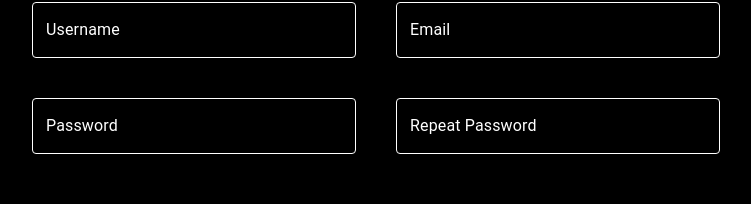
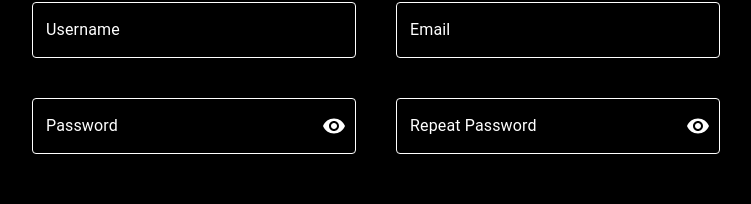
Before and after one commit to ginodevskode/devskode-cc, a Next.js app: page /register in a window 1280 px wide. Shown: the part 362-566 px from the top of the page, without its empty margins (264-1015 px from the left). Built offline with nearby package versions, Linux system fonts and the light colour scheme.

Commit message:
Signin and Login fixes

```diff
--- a/src/app/login/page.tsx
+++ b/src/app/login/page.tsx
@@ -28,7 +28,6 @@ const Login = () => {
 
   const onSubmit = async (data: loginData) => {
     const { email, password } = data;
-
     try {
       const response = await fetch("/api/auth/login", {
         method: "POST",
@@ -36,15 +35,16 @@ const Login = () => {
         body: JSON.stringify({ email, password }),
       });
 
-      const { message } = await response.json();
+      const { message, token } = await response.json();
 
       setMessage(message);
       setType(response.ok ? "success" : "error");
 
       if (response.ok) {
+        localStorage.setItem("authToken", token);
         setTimeout(() => {
-          router.push("/");
-        }, 1000);
+
+        })
       }
     } catch (error) {
       setMessage("An unexpected error occurred.");
--- a/src/app/register/page.tsx
+++ b/src/app/register/page.tsx
@@ -1,5 +1,11 @@
 "use client";
-import { Button, TextField, Typography } from "@mui/material";
+import {
+  Button,
+  TextField,
+  Typography,
+  InputAdornment,
+  IconButton,
+} from "@mui/material";
 import TwitterIcon from "@mui/icons-material/Twitter";
 import { useForm } from "react-hook-form";
 import { joiResolver } from "@hookform/resolvers/joi";
@@ -9,6 +15,9 @@ import { useState } from "react";
 import { registerSchema } from "@/validations/users";
 import { signupData, ToastStyle } from "@/utils/interfaces";
 import { Toast } from "@/sharedComponents/toast";
+
+import Visibility from "@mui/icons-material/Visibility";
+import VisibilityOff from "@mui/icons-material/VisibilityOff";
 
 const Register = () => {
   const {
@@ -22,6 +31,16 @@ const Register = () => {
   const [open, setOpen] = useState<boolean>(false);
   const [message, setMessage] = useState<string>("");
   const [type, setType] = useState<ToastStyle>();
+  const [showPassword, setShowPassword] = useState(false);
+  const [showRepeatPassword, setShowRepeatPassword] = useState(false);
+
+  const handleClickShowPassword = () => {
+    setShowPassword((prev) => !prev);
+  };
+
+  const handleClickShowRepeatPassword = () => {
+    setShowRepeatPassword((prev) => !prev);
+  };
 
   const onSubmit = async (data: signupData) => {
     const { first_name, last_name, username, email, password } = data;
@@ -187,13 +206,27 @@ const Register = () => {
                 <TextField
                   label="Password"
                   variant="outlined"
-                  type="password"
+                  type={showPassword ? "text" : "password"}
                   fullWidth
                   {...register("password")}
                   error={!!errors.password}
                   helperText={
                     errors.password ? String(errors.password.message) : ""
                   }
+                  InputProps={{
+                    endAdornment: (
+                      <InputAdornment position="end">
+                        <IconButton
+                          aria-label="toggle password visibility"
+                          onClick={handleClickShowPassword}
+                          edge="end"
+                          sx={{ color: "white" }}
+                        >
+                          {showPassword ? <VisibilityOff /> : <Visibility />}
+                        </IconButton>
+                      </InputAdornment>
+                    ),
+                  }}
                   sx={{
                     "& .MuiOutlinedInput-root": {
                       "& fieldset": {
@@ -216,13 +249,29 @@ const Register = () => {
                 <TextField
                   label="Repeat Password"
                   variant="outlined"
-                  type="password"
+                  type={showRepeatPassword ? "text" : "password"}
                   fullWidth
                   {...register("repeat_password")}
-                  error={!!errors.password}
+                  error={!!errors.repeat_password}
                   helperText={
-                    errors.password ? String(errors.password.message) : ""
+                    errors.repeat_password
+                      ? String(errors.repeat_password.message)
+                      : ""
                   }
+                  InputProps={{
+                    endAdornment: (
+                      <InputAdornment position="end">
+                        <IconButton
+                          aria-label="toggle password visibility"
+                          onClick={handleClickShowRepeatPassword}
+                          edge="end"
+                          sx={{ color: "white" }}
+                        >
+                          {showPassword ? <VisibilityOff /> : <Visibility />}
+                        </IconButton>
+                      </InputAdornment>
+                    ),
+                  }}
                   sx={{
                     "& .MuiOutlinedInput-root": {
                       "& fieldset": {
--- a/src/pages/api/auth/login.ts
+++ b/src/pages/api/auth/login.ts
@@ -1,28 +1,42 @@
 import { NextApiRequest, NextApiResponse } from 'next';
-import fs from 'fs';
-import path from 'path';
+
 import bcrypt from 'bcryptjs';
 import jwt from 'jsonwebtoken';
 
-import { User } from '@/utils/interfaces';
+import handleUser from '@/server/crud';
+
+
 
 export default async function handler(req: NextApiRequest, res: NextApiResponse) {
+  const JWT_SECRET = process.env.NEXT_PUBLIC_JWT_SECRET;
+
+  if (!JWT_SECRET) {
+    throw new Error('JWT_SECRET is not defined');
+  }
+
   if (req.method === 'POST') {
     const { email, password } = req.body;
-    console.log(email, password)
-
-    const filePath = path.join(process.cwd(), 'src', 'data.json');
-    const fileContents = fs.readFileSync(filePath, 'utf8');
-    const data = JSON.parse(fileContents);
-
-    const user = data.users.find((user: User) => user.email === email && user.password === password);
 
 
-    if (user) {
-      res.status(200).json({ message: 'Login successful' });
-    } else {
-      res.status(401).json({ message: 'Invalid email or password' });
+    const user = await handleUser.searchByEmail(email);
+
+    if (!user) {
+      return res.status(401).json({ message: 'User not found' });
     }
+
+    const passwordMatch = await bcrypt.compare(password, user.password);
+
+    if(!passwordMatch) {
+      return res.status(401).json({ message: 'Invalid Password' });
+    }
+
+    const token = jwt.sign(
+      { id: user.id, email: user.email },
+      JWT_SECRET,
+      { expiresIn: '1h' }
+    );
+
+    res.status(200).json({ message: 'Login successful', token });
   } else {
     res.status(405).json({ message: 'Method Not Allowed' });
   }
--- a/src/pages/api/auth/signup.ts
+++ b/src/pages/api/auth/signup.ts
@@ -1,8 +1,9 @@
 import { NextApiRequest, NextApiResponse } from 'next';
-import fs from 'fs';
-import path from 'path';
+// import fs from 'fs';
+// import path from 'path';
 import { v4 as uuidv4 } from 'uuid';
-
+import bcrypt from 'bcryptjs';
+import handleUser from '@/server/crud';
 
 import { User } from '@/utils/interfaces';
 
@@ -10,15 +11,20 @@ export default async function handler(req: NextApiRequest, res: NextApiResponse)
   if (req.method === 'POST') {
     const { first_name, last_name, username, email, password } = req.body;
 
-    const filePath = path.join(process.cwd(), 'src', 'data.json');
-    const fileContents = fs.readFileSync(filePath, 'utf8');
-    const data = JSON.parse(fileContents);
+    // const filePath = path.join(process.cwd(), 'src', 'data.json');
+    // const fileContents = fs.readFileSync(filePath, 'utf8');
+    // const data = JSON.parse(fileContents);
 
-    const userExists = data.users.find((user: any) => user.email === email || user.username === username);
+    // const userExists = data.users.find((user: any) => user.email === email || user.username === username);
 
-    if (userExists) {
-      return res.status(409).json({ message: 'User already exists' });
+    const user = await handleUser.searchByEmail(email);
+
+    if (user) {
+      return res.status(401).json({ message: 'User already exists' });
     }
+
+    const salt = await bcrypt.genSalt(10);
+    const hashedPassword = await bcrypt.hash(password, salt);
 
     const newUser: User = {
       id: uuidv4(),
@@ -26,15 +32,13 @@ export default async function handler(req: NextApiRequest, res: NextApiResponse)
       last_name,
       username,
       email,
-      password,
+      password: hashedPassword,
     };
 
+    handleUser.addUser(newUser);
+    // data.users.push(newUser);
 
-    data.users.push(newUser);
-
-    fs.writeFileSync(filePath, JSON.stringify(data, null, 2), 'utf8');
-
-
+    // fs.writeFileSync(filePath, JSON.stringify(data, null, 2), 'utf8');
     res.status(201).json({ message: 'User created successfully' });
   } else {
     res.status(405).json({ message: 'Method Not Allowed' });
--- /dev/null
+++ b/src/server/crud.ts
@@ -0,0 +1,34 @@
+const fs = require('fs');
+const path = require('path');
+import { User } from '@/utils/interfaces';
+
+const dataFilePath = path.join(process.cwd(), 'src/server', 'data.json');
+
+function readData() {
+  const jsonData = fs.readFileSync(dataFilePath);
+  return JSON.parse(jsonData);
+}
+
+function writeData(data: any) {
+  fs.writeFileSync(dataFilePath, JSON.stringify(data, null, 2));
+}
+
+const searchByEmail  = (email: string)  => {
+  const data = readData();
+  const user = data.users.find((user: any) => user.email === email)
+  return user
+}
+
+const addUser  = (newUser: User)  => {
+    const data = readData();
+    data.users.push(newUser);
+    writeData(data);
+    return newUser
+  }
+
+const handleUser = {
+    searchByEmail,
+    addUser
+}
+
+export default handleUser;
--- a/src/validations/users.ts
+++ b/src/validations/users.ts
@@ -44,7 +44,7 @@ export const userSchema = Joi.object({
       'any.required': 'Email is required',
       'string.empty': 'Email is not allowed to be empty',
     }),
-  password: Joi.string()
+    password: Joi.string()
     .min(8)
     .pattern(/^(?=.*[a-z])(?=.*[A-Z])(?=.*\d)(?=.*[!@#$%^&*()_+{}[\]:;<>,.?~\\-]).{8,}$/)
     .messages({
@@ -53,6 +53,21 @@ export const userSchema = Joi.object({
       'any.required': 'Password is required',
       'string.min': 'Password must have at least 8 chars',
       'string.empty': 'Password is not allowed to be empty',
+    }),
+    repeat_password: Joi.any()
+    .valid(Joi.ref('password'))
+    .required()
+    .messages({
+        'any.only': 'Passwords do not match',
+        'any.required': 'Repeat password is required',
+    })
+    .error(errors => {
+      return errors.map(err => {
+        if (err.code === 'any.only') {
+          err.message = 'Passwords do not match';
+        }
+        return err;
+      });
     }),
 });
 
```
Also changed, not shown: src/data.json (deleted, +0 -13 lines), src/server/data.json (added, +29 -0 lines).
